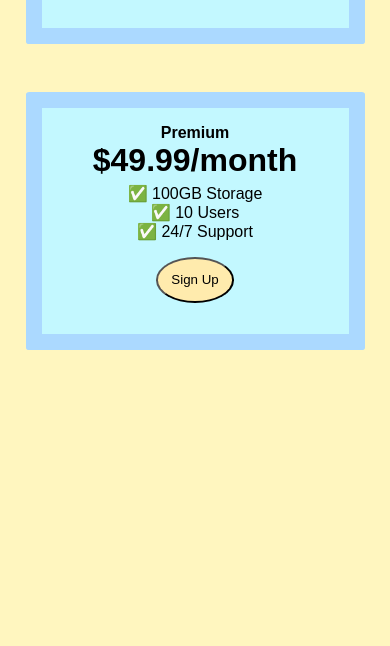
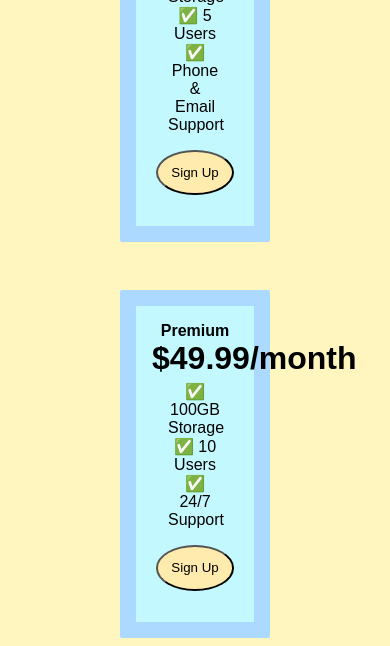
Before and after one commit to juanburgos/Flexbox-Pricing-Table, a plain HTML site: page index.html in a window 390 px wide. Shown: the part 679-1325 px from the top of the page. Before the commit the page ends 1037 px from the top, so only its background shows below. Drawn offline with nearby package versions, Linux system fonts and the light colour scheme; a web font is replaced by a local one.

Commit message:
Add files via upload

```diff
--- a/index.html
+++ b/index.html
@@ -36,7 +36,6 @@
         text-align: center;
         background-color: #c3f8ff;
         padding: 1em;
-        min-width: 275px;
       }
 
       ul.plan-features {
@@ -65,6 +64,8 @@
         .pricing-container {
           flex-direction: column;
           justify-content: flex-start;
+          align-items: stretch;
+          padding: 0 7em;
         }
       }
     </style>
```
